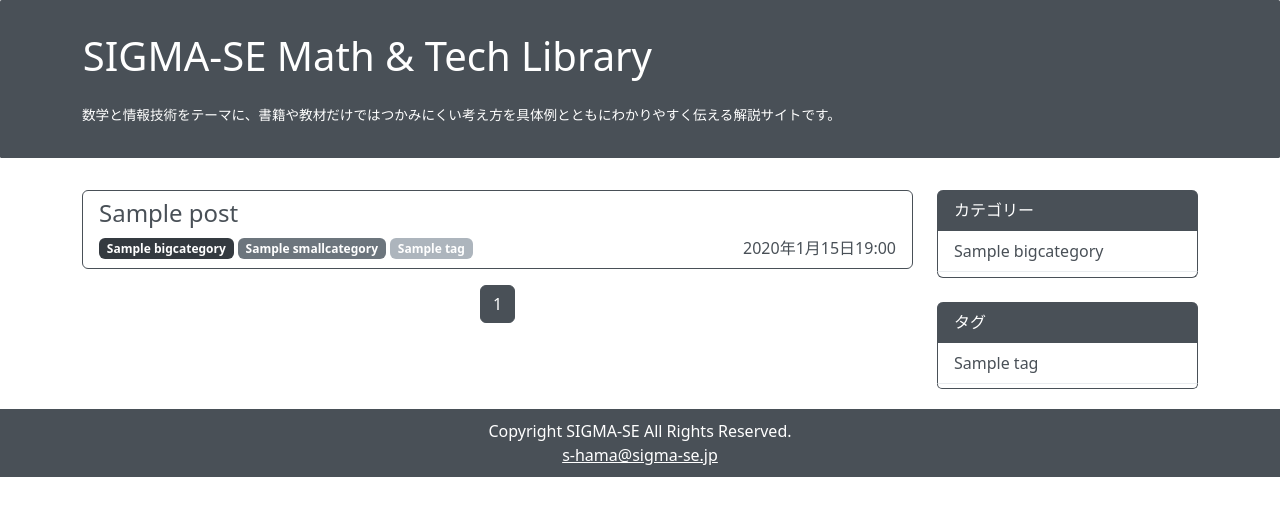
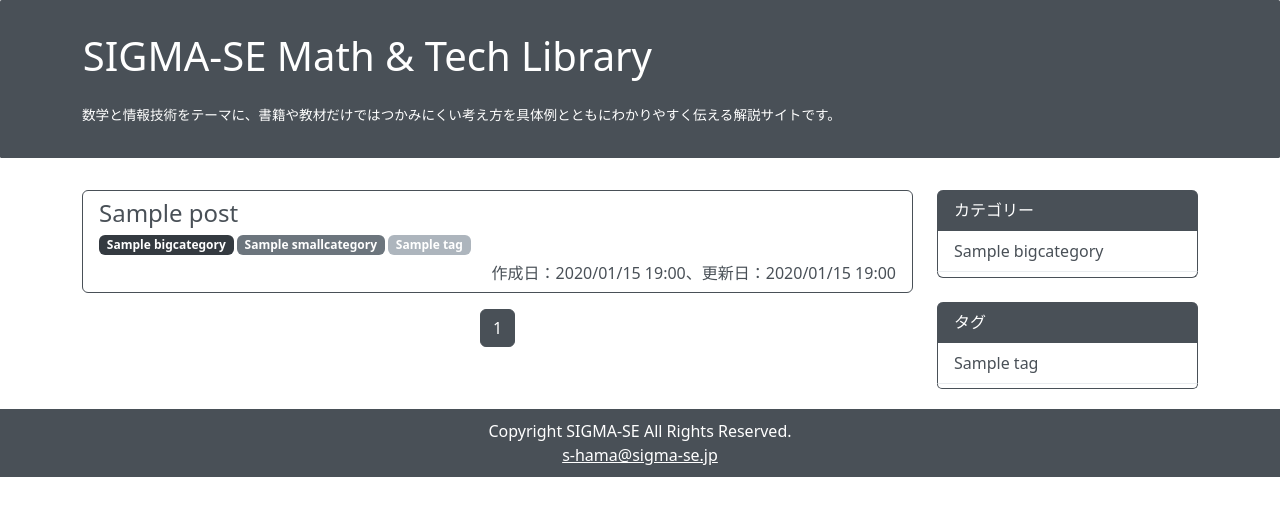
Before and after one commit to s-hama/sigma-se-tech-blog, a Django app: page /?page=1 in a window 1280 px wide. Shown: the part 54-570 px from the top of the page. Run offline with Django 4.2, Linux system fonts and the light colour scheme; tables that the repository leaves empty hold one stand-in row (values such as "Sample post"); some libraries are stand-ins or nearby versions.

Commit message:
feat: update to display the last updated date on the post list and post detail pages

```diff
--- a/static/tblog/custom.css
+++ b/static/tblog/custom.css
@@ -44,6 +44,50 @@ body {
 
 .btn-list-link .badge {
     transition: none;
+}
+
+.post-meta {
+    margin-top: .35rem;
+}
+
+.post-meta-taxonomy,
+.post-meta-dates {
+    display: flex;
+    flex-wrap: wrap;
+}
+
+.post-meta-taxonomy {
+    gap: .2rem;
+}
+
+.post-meta-dates {
+    gap: 0;
+    justify-content: flex-end;
+    line-height: 1.4;
+    margin-top: .35rem;
+}
+
+.post-date {
+    white-space: nowrap;
+}
+
+.card-meta {
+    background-color: var(--bs-light);
+    border-bottom: var(--bs-card-border-width) solid var(--bs-card-border-color);
+    padding: .75rem 1rem .35rem;
+}
+
+.card-meta .post-meta,
+.card-footer .post-meta {
+    margin-top: 0;
+}
+
+.card-meta + .card-body {
+    padding-top: .5rem;
+}
+
+.card-meta + .card-body .post-body > h2:first-child {
+    margin-top: 1rem;
 }
 
 .btn-list-link:hover {
--- a/tblog/templates/tblog/post_list.html
+++ b/tblog/templates/tblog/post_list.html
@@ -39,12 +39,7 @@
 <div class="border-primary mb-3">
   <a class="btn btn-outline-primary btn-list-link col-12 col-sm-12 {% if post.category.name == 'PaidContent' %}disabled{% endif %}" href="{% url 'tblog:detail' post.pk %}">
     <h4>{{ post.title }}</h4>
-    <span class="badge category-parent">{{ post.category.parent }}</span>
-    <span class="badge category-child">{{ post.category }}</span>
-    {% for tag in post.tag.all|dictsort:"name" %}
-    <span class="badge category-grandchild">{{ tag.name }}</span>
-    {% endfor %}
-    <span class="float-end">{{ post.created_at }}</span>
+    {% include "tblog/post_meta.html" %}
   </a>
 </div>
 {% endfor %}
--- /dev/null
+++ b/tblog/templates/tblog/post_meta.html
@@ -0,0 +1,13 @@
+<div class="post-meta">
+  <div class="post-meta-taxonomy">
+    <span class="badge category-parent">{{ post.category.parent }}</span>
+    <span class="badge category-child">{{ post.category }}</span>
+    {% for tag in post.tag.all|dictsort:"name" %}
+      <span class="badge category-grandchild">{{ tag.name }}</span>
+    {% endfor %}
+  </div>
+  <div class="post-meta-dates">
+    <span class="post-date"><span class="post-date-label">作成日：</span><time datetime="{{ post.created_at|date:'c' }}">{{ post.created_at|date:"Y/m/d H:i" }}</time>、</span>
+    <span class="post-date"><span class="post-date-label">更新日：</span><time datetime="{{ post.updated_at|date:'c' }}">{{ post.updated_at|date:"Y/m/d H:i" }}</time></span>
+  </div>
+</div>
```
Also changed, not shown: tblog/templates/tblog/post_detail.html (+4 -6 lines).
